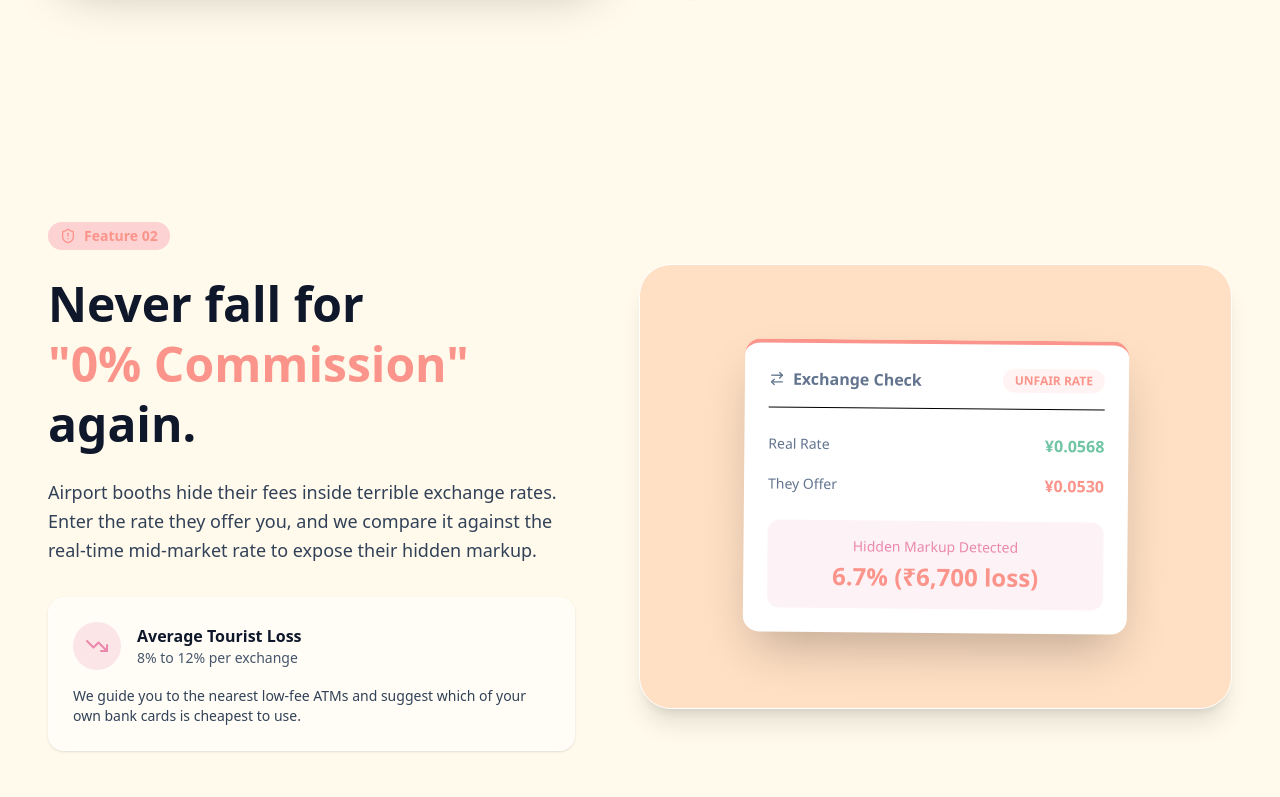
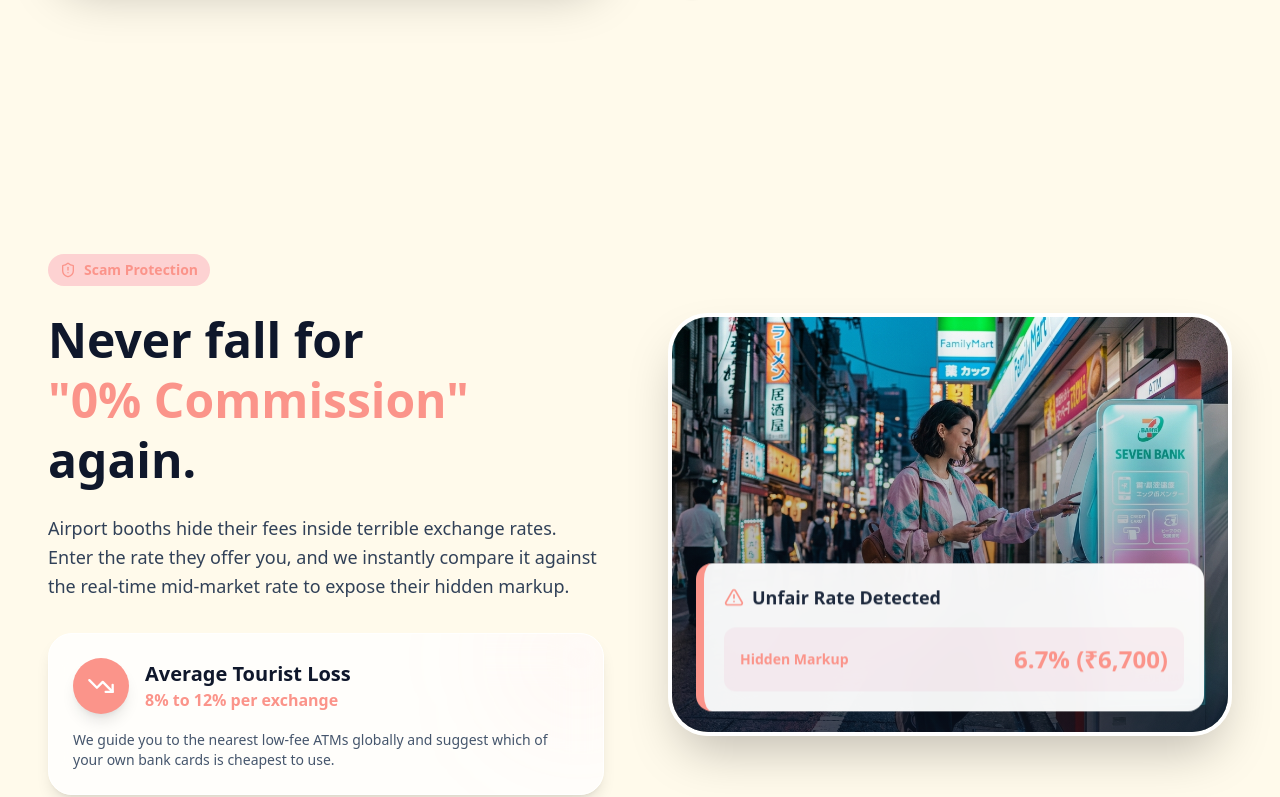
Before and after one commit to Snehachoudhary26/Globe_-Rate, a Next.js app: page / in a window 1280 px wide. Shown: the part 1393-2190 px from the top of the page. Built offline with nearby package versions, Linux system fonts and the light colour scheme.

Commit message:
Upgrade: Enhance Scam Detector, Budget River, and Testimonials with real photography and UI polish

```diff
--- a/src/components/landing/ScamDetectorSection.tsx
+++ b/src/components/landing/ScamDetectorSection.tsx
@@ -1,11 +1,12 @@
 "use client";
 
 import { motion } from "framer-motion";
-import { ShieldAlert, TrendingDown, ArrowRightLeft } from "lucide-react";
+import { ShieldAlert, TrendingDown, AlertTriangle } from "lucide-react";
+import Image from "next/image";
 
 export default function ScamDetectorSection() {
   return (
-    <section className="py-24 px-6 md:px-12 max-w-7xl mx-auto flex flex-col-reverse md:flex-row items-center gap-16">
+    <section className="py-32 px-6 md:px-12 max-w-7xl mx-auto flex flex-col-reverse md:flex-row items-center gap-16">
 
       {/* Left Content */}
       <motion.div
@@ -15,65 +16,64 @@ export default function ScamDetectorSection() {
         transition={{ duration: 0.8, type: "spring" }}
         className="flex-1"
       >
-        <div className="inline-flex items-center gap-2 px-3 py-1 rounded-full bg-blush-pink text-coral-pink text-sm font-bold mb-6">
-          <ShieldAlert size={16} /> Feature 02
+        <div className="inline-flex items-center gap-2 px-3 py-1.5 rounded-full bg-blush-pink text-coral-pink text-sm font-bold mb-6">
+          <ShieldAlert size={16} /> Scam Protection
         </div>
-        <h2 className="text-4xl md:text-5xl font-bold text-slate-900 mb-6 leading-tight">
+        <h2 className="text-4xl md:text-5xl font-black text-slate-900 mb-6 leading-tight">
           Never fall for <br />
           <span className="text-coral-pink">"0% Commission"</span> again.
         </h2>
-        <p className="text-lg text-slate-700 mb-8 leading-relaxed">
-          Airport booths hide their fees inside terrible exchange rates. Enter the rate they offer you, and we compare it against the real-time mid-market rate to expose their hidden markup.
+        <p className="text-lg text-slate-700 mb-8 leading-relaxed font-medium">
+          Airport booths hide their fees inside terrible exchange rates. Enter the rate they offer you, and we instantly compare it against the real-time mid-market rate to expose their hidden markup.
         </p>
 
-        <div className="bg-white/50 backdrop-blur-md rounded-2xl p-6 border border-white/60 shadow-sm">
-          <div className="flex items-center gap-4 mb-4">
-            <div className="w-12 h-12 rounded-full bg-rose-pink/20 flex items-center justify-center text-rose-pink">
-              <TrendingDown size={24} />
+        <div className="bg-white/80 backdrop-blur-xl rounded-3xl p-6 border border-white shadow-lg relative overflow-hidden">
+          <div className="absolute top-0 right-0 w-32 h-32 bg-coral-pink/10 rounded-full blur-3xl -mr-10 -mt-10"></div>
+          <div className="flex items-center gap-4 mb-4 relative z-10">
+            <div className="w-14 h-14 rounded-full bg-coral-pink flex items-center justify-center text-white shadow-lg">
+              <TrendingDown size={28} />
             </div>
             <div>
-              <h4 className="font-bold text-slate-900">Average Tourist Loss</h4>
-              <p className="text-sm text-slate-600">8% to 12% per exchange</p>
+              <h4 className="font-black text-xl text-slate-900">Average Tourist Loss</h4>
+              <p className="font-bold text-coral-pink">8% to 12% per exchange</p>
             </div>
           </div>
-          <p className="text-sm text-slate-700">We guide you to the nearest low-fee ATMs and suggest which of your own bank cards is cheapest to use.</p>
+          <p className="text-sm font-medium text-slate-600 relative z-10">We guide you to the nearest low-fee ATMs globally and suggest which of your own bank cards is cheapest to use.</p>
         </div>
       </motion.div>
 
-      {/* Right Visual: Warning Card Mockup */}
+      {/* Right Visual: Real ATM Photo */}
       <motion.div
         initial={{ opacity: 0, x: 50 }}
         whileInView={{ opacity: 1, x: 0 }}
         viewport={{ once: true, margin: "-100px" }}
         transition={{ duration: 0.8, type: "spring" }}
-        className="flex-1 relative w-full aspect-[4/3] bg-pale-peach rounded-[2rem] border border-white p-8 shadow-xl flex items-center justify-center overflow-hidden"
+        className="flex-1 relative w-full aspect-[4/3] rounded-[2.5rem] shadow-2xl flex items-center justify-center overflow-hidden border-4 border-white"
       >
+        <Image
+          src="/images/atm.jpg"
+          alt="Traveler using ATM in Tokyo"
+          fill
+          className="object-cover hover:scale-105 transition-transform duration-700"
+        />
+
+        <div className="absolute inset-0 bg-gradient-to-t from-slate-900/60 to-transparent"></div>
+
+        {/* Overlay Warning UI */}
         <motion.div
-          animate={{ rotate: [-2, 2, -2] }}
-          transition={{ repeat: Infinity, duration: 5, ease: "easeInOut" }}
-          className="relative z-10 w-full max-w-sm bg-white rounded-2xl shadow-2xl p-6 border-t-4 border-coral-pink"
+          animate={{ y: [-5, 5, -5] }}
+          transition={{ repeat: Infinity, duration: 4, ease: "easeInOut" }}
+          className="absolute bottom-6 left-6 right-6 bg-white/95 backdrop-blur-xl rounded-2xl shadow-2xl p-5 border-l-8 border-coral-pink"
         >
-          <div className="flex justify-between items-center mb-6 border-b pb-4">
-            <span className="font-semibold text-slate-500 flex items-center gap-2">
-              <ArrowRightLeft size={16}/> Exchange Check
+          <div className="flex justify-between items-center mb-4">
+            <span className="font-black text-slate-800 flex items-center gap-2 text-lg">
+              <AlertTriangle size={20} className="text-coral-pink"/> Unfair Rate Detected
             </span>
-            <span className="bg-coral-pink/10 text-coral-pink px-3 py-1 rounded-full text-xs font-bold">UNFAIR RATE</span>
           </div>
 
-          <div className="space-y-4 mb-6">
-            <div className="flex justify-between items-center">
-              <span className="text-sm text-slate-500">Real Rate</span>
-              <span className="font-bold text-sea-green">¥0.0568</span>
-            </div>
-            <div className="flex justify-between items-center">
-              <span className="text-sm text-slate-500">They Offer</span>
-              <span className="font-bold text-coral-pink">¥0.0530</span>
-            </div>
-          </div>
-
-          <div className="bg-rose-pink/10 rounded-xl p-4 text-center">
-            <p className="text-sm font-medium text-rose-pink mb-1">Hidden Markup Detected</p>
-            <p className="text-2xl font-black text-coral-pink">6.7% (₹6,700 loss)</p>
+          <div className="bg-rose-pink/10 rounded-xl p-4 flex justify-between items-center">
+            <span className="text-sm font-bold text-coral-pink">Hidden Markup</span>
+            <span className="text-2xl font-black text-coral-pink">6.7% (₹6,700)</span>
           </div>
         </motion.div>
       </motion.div>
```
Also changed, not shown: src/components/landing/BudgetRiverSection.tsx (+42 -63 lines), src/components/landing/TestimonialsSection.tsx (+63 -56 lines).
